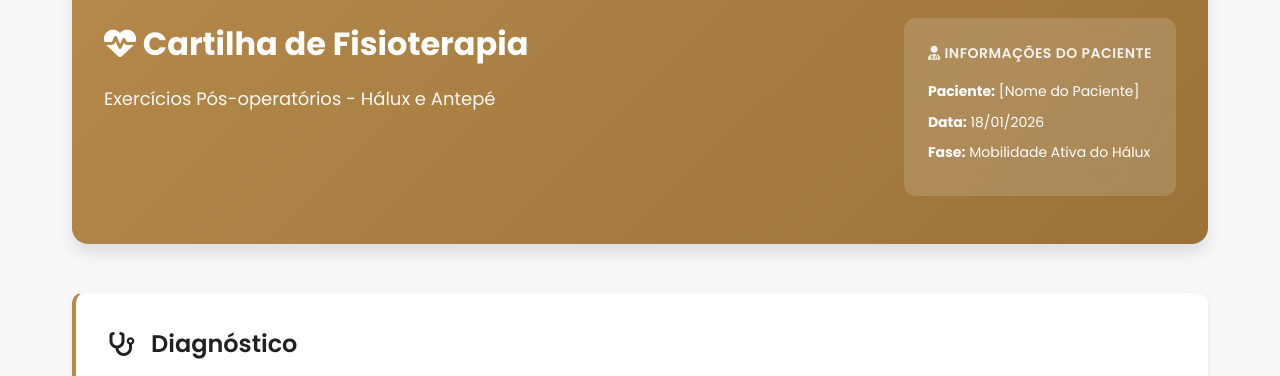
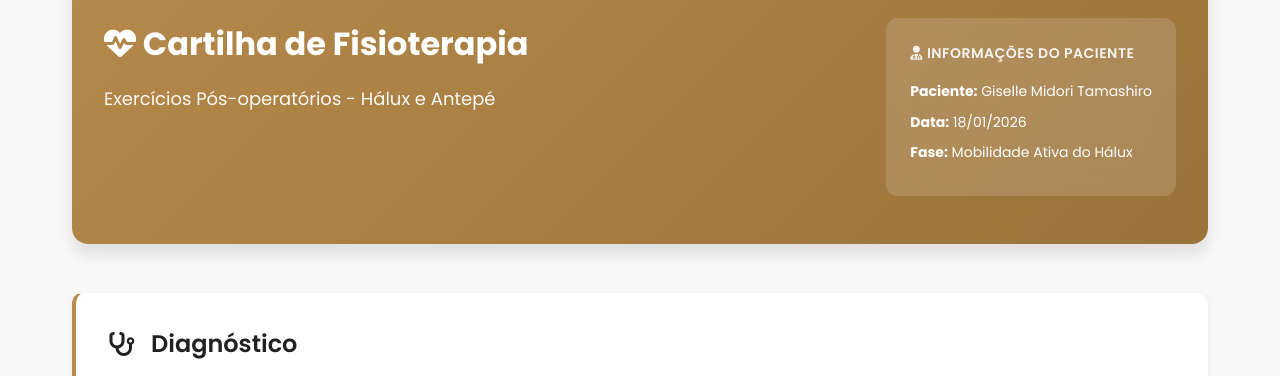
Before and after one commit to vmvaz1935/giselecartilha, a plain HTML site: page index.html in a window 1280 px wide. Shown: the part 218-594 px from the top of the page. Drawn offline with Linux system fonts and the light colour scheme.

Commit message:
Adicionar nome da paciente Giselle Midori Tamashiro

```diff
--- a/index.html
+++ b/index.html
@@ -644,7 +644,7 @@
                 </div>
                 <div class="patient-info">
                     <h3><i class="fas fa-user-md"></i> Informações do Paciente</h3>
-                    <p><strong>Paciente:</strong> [Nome do Paciente]</p>
+                    <p><strong>Paciente:</strong> Giselle Midori Tamashiro</p>
                     <p><strong>Data:</strong> <span id="current-date"></span></p>
                     <p><strong>Fase:</strong> Mobilidade Ativa do Hálux</p>
                 </div>
```
